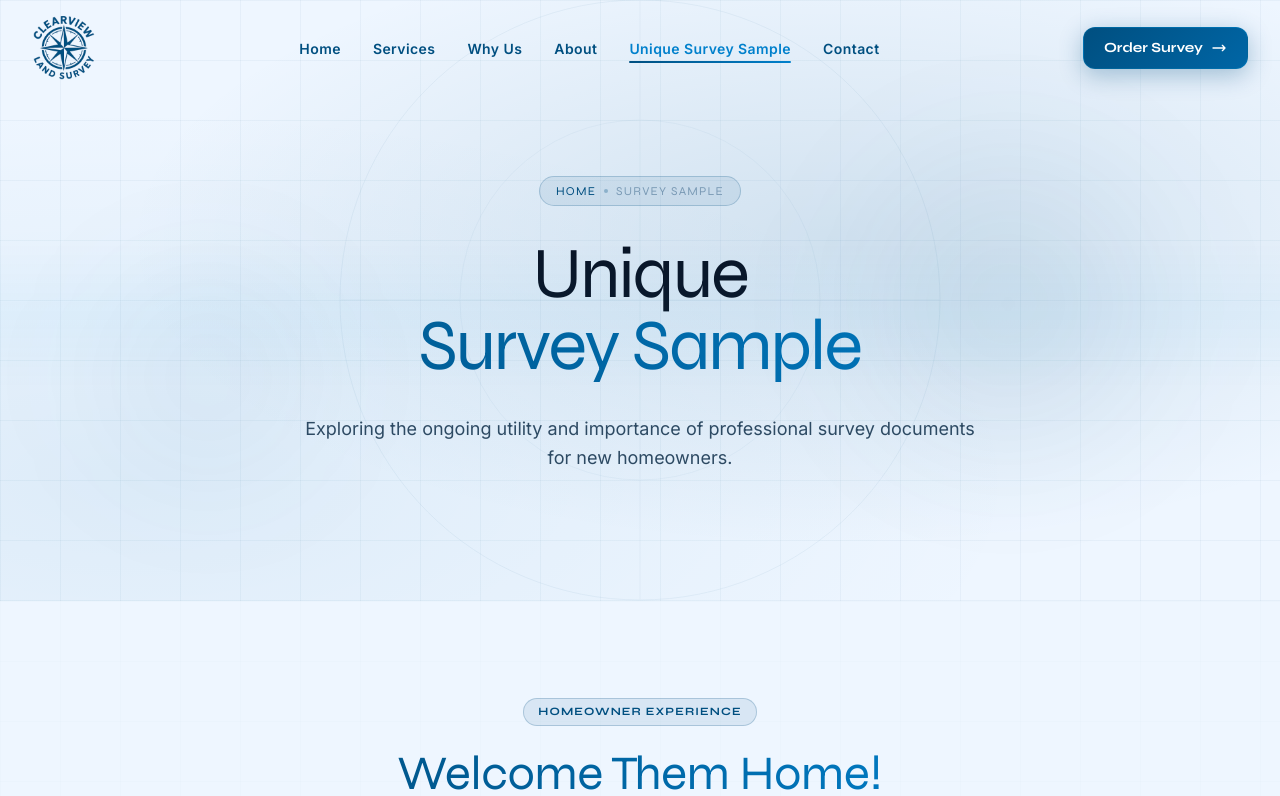
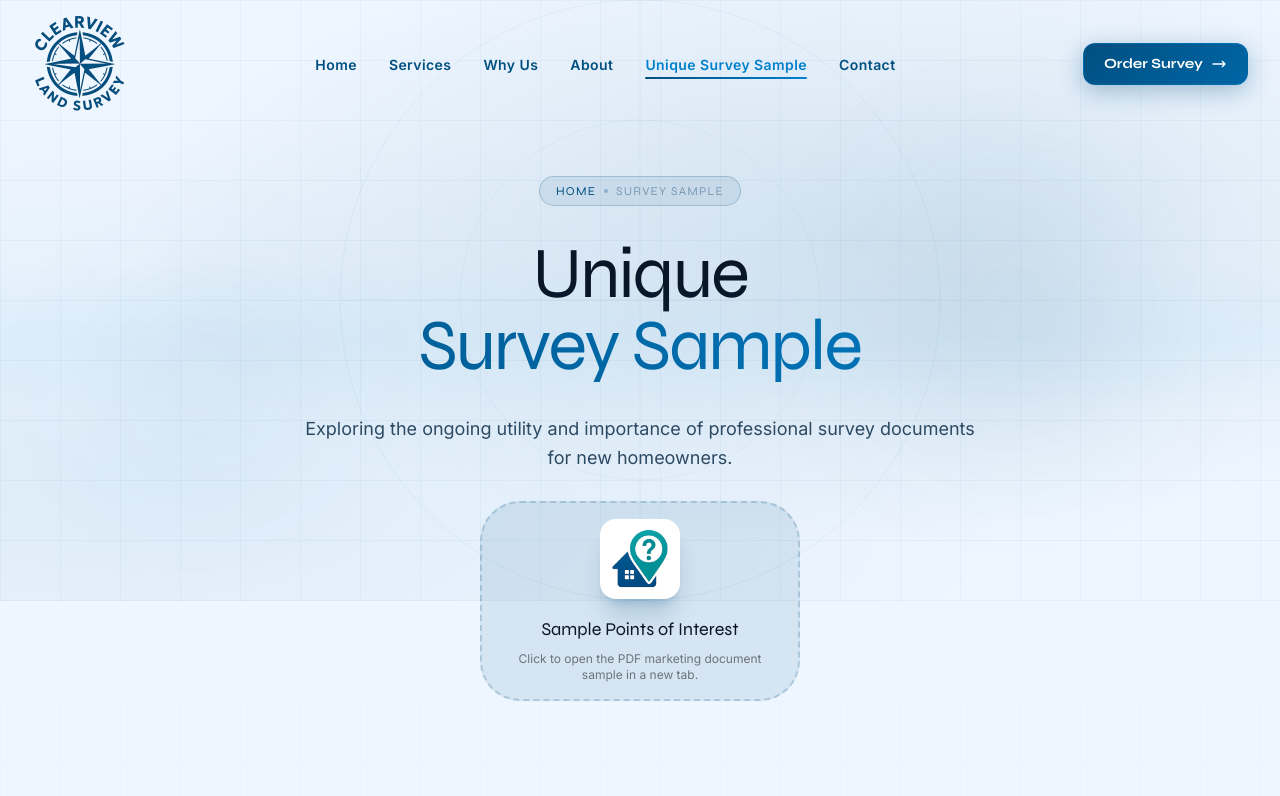
Before and after one commit to vikashgujjar/Clearview, a Next.js app: page /unique-survey-sample in a window 1280 px wide. Shown: the top 796 px of the page. Built offline with nearby package versions, Linux system fonts and the light colour scheme.

Commit message:
Fixed Issues

```diff
--- a/src/app/contact-us/page.tsx
+++ b/src/app/contact-us/page.tsx
@@ -3,7 +3,6 @@ import Navbar from '@/components/common/Navbar';
 import InternalHero from '@/components/sections/InternalHero';
 import Contact from '@/components/sections/Contact';
 import Footer from '@/components/sections/Footer';
-import '@/styles/globals.css';
 
 export const metadata: Metadata = {
   title: 'Contact Clearview | Request a Survey Quote',
--- a/src/app/order/page.tsx
+++ b/src/app/order/page.tsx
@@ -153,6 +153,9 @@ export default function OrderPage() {
     // Requester Info
     name: '',
     email: '',
+    personOrderingName: '',
+    personCompanyName: '',
+    personOrderingEmail: '',
     dateOrdered: '',
     dateNeeded: '',
     isRush: false,
@@ -295,6 +298,11 @@ export default function OrderPage() {
           <FormSection title="Requester Information">
             <InputField label="Your Name" name="name" value={formData.name} onChange={handleChange} required placeholder="Full Name" error={errors.name} />
             <InputField label="Email Address" name="email" value={formData.email} onChange={handleChange} type="email" required placeholder="email@example.com" error={errors.email} />
+
+            <InputField label="Person Ordering Name" name="personOrderingName" value={formData.personOrderingName} onChange={handleChange} />
+            <InputField label="Person Company Name" name="personCompanyName" value={formData.personCompanyName} onChange={handleChange} />
+            <InputField label="Person Ordering Email" name="personOrderingEmail" value={formData.personOrderingEmail} onChange={handleChange} type="email" />
+
             <InputField label="Date Ordered" name="dateOrdered" value={formData.dateOrdered} onChange={handleChange} type="date" />
             <InputField label="Date Needed" name="dateNeeded" value={formData.dateNeeded} onChange={handleChange} type="date" />
 
--- /dev/null
+++ b/src/app/unique-survey-sample/layout.tsx
@@ -0,0 +1,14 @@
+import type { Metadata } from 'next';
+
+export const metadata: Metadata = {
+  title: 'Unique Survey Sample | Clearview Land Survey',
+  description: 'Explore the utility and importance of survey documents for new homeowners even after purchase.',
+};
+
+export default function UniqueSurveySampleLayout({
+  children,
+}: {
+  children: React.ReactNode;
+}) {
+  return <>{children}</>;
+}
--- a/src/app/unique-survey-sample/page.tsx
+++ b/src/app/unique-survey-sample/page.tsx
@@ -1,15 +1,14 @@
-import type { Metadata } from 'next';
+'use client';
+
 import Navbar from '@/components/common/Navbar';
 import InternalHero from '@/components/sections/InternalHero';
 import Footer from '@/components/sections/Footer';
 import '@/styles/globals.css';
-
-export const metadata: Metadata = {
-  title: 'Unique Survey Sample | Clearview Land Survey',
-  description: 'Explore the utility and importance of survey documents for new homeowners even after purchase.',
-};
+import Image from 'next/image';
+import { FileText, Eye, Download } from 'lucide-react';
 
 export default function UniqueSurveySamplePage() {
+
   return (
     <main className="overflow-x-hidden">
       <Navbar />
@@ -18,6 +17,28 @@ export default function UniqueSurveySamplePage() {
         subtitle="Exploring the ongoing utility and importance of professional survey documents for new homeowners."
         breadcrumb="Survey Sample"
       />
+
+      {/* PDF Sample Trigger Section */}
+      <div className="max-w-7xl mx-auto px-4 text-center mt-[-100px]">
+        <a
+          href="/POINTOFINTEREST.pdf"
+          target="_blank"
+          rel="noopener noreferrer"
+          className="inline-block group reveal"
+        >
+          <div className="relative p-4 rounded-[2.5rem] bg-brand/[0.1] border-2 border-dashed border-brand/20 group-hover:border-brand/40 group-hover:bg-brand/[0.05] transition-all duration-500 max-w-xs mx-auto">
+            <div className="w-20 h-20 bg-white p-3 text-white rounded-2xl flex items-center justify-center mx-auto mb-4 shadow-xl shadow-brand/20 group-hover:scale-110 transition-transform duration-500">
+              {/* <FileText className="w-10 h-10" /> */}
+              <img loading="lazy"
+                src="/HoomeSurvey.png"
+                alt="Clearview" />
+            </div>
+            <h3 className="font-display font-800 text-lg text-navy-dark mb-2">Sample Points of Interest</h3>
+            <p className="text-xs text-gray-500 mb-0">Click to open the PDF marketing document sample in a new tab.</p>
+
+          </div>
+        </a>
+      </div>
 
       {/* Main Content Section */}
       <section className="py-24 relative overflow-hidden">
@@ -31,7 +52,7 @@ export default function UniqueSurveySamplePage() {
               Welcome Them Home!
             </h2>
             <p className="text-xl leading-relaxed text-gray-600 italic">
-               &quot;Once homeowners have purchased a property, the utility of the marketing document shifts but remains crucial to their ongoing experience in the neighborhood.&quot;
+              &quot;Once homeowners have purchased a property, the utility of the marketing document shifts but remains crucial to their ongoing experience in the neighborhood.&quot;
             </p>
           </div>
 
--- a/src/components/common/Navbar.tsx
+++ b/src/components/common/Navbar.tsx
@@ -53,7 +53,7 @@ export default function Navbar() {
             <img loading="lazy"
               src="/logo.png"
               alt="Clearview"
-              className={`h-16 w-16 object-contain transition ${scrolled ? 'logo-light' : 'logo-light'
+              className={`h-24 w-24 object-contain transition ${scrolled ? 'logo-light' : 'logo-light'
                 }`}
             />
             {/* <div className="hidden sm:block">
--- a/src/styles/globals.css
+++ b/src/styles/globals.css
@@ -549,3 +549,28 @@ h5 {
 .text-navy-dark {
   color: #0a1628;
 }
+
+/* ── TAB ANIMATIONS ── */
+.tab-content-active {
+  animation: tabFadeInSlide 0.6s ease-out forwards;
+}
+
+@keyframes tabFadeInSlide {
+  from {
+    opacity: 0;
+    transform: translateX(30px);
+  }
+  to {
+    opacity: 1;
+    transform: translateX(0);
+  }
+}
+
+/* ── UTILITIES ── */
+.scrollbar-hide::-webkit-scrollbar {
+  display: none;
+}
+.scrollbar-hide {
+  -ms-overflow-style: none;
+  scrollbar-width: none;
+}
```
Also changed, not shown: public/HoomeSurvey.png (added), 1 other file (tests, documents, lock files or other folders).
